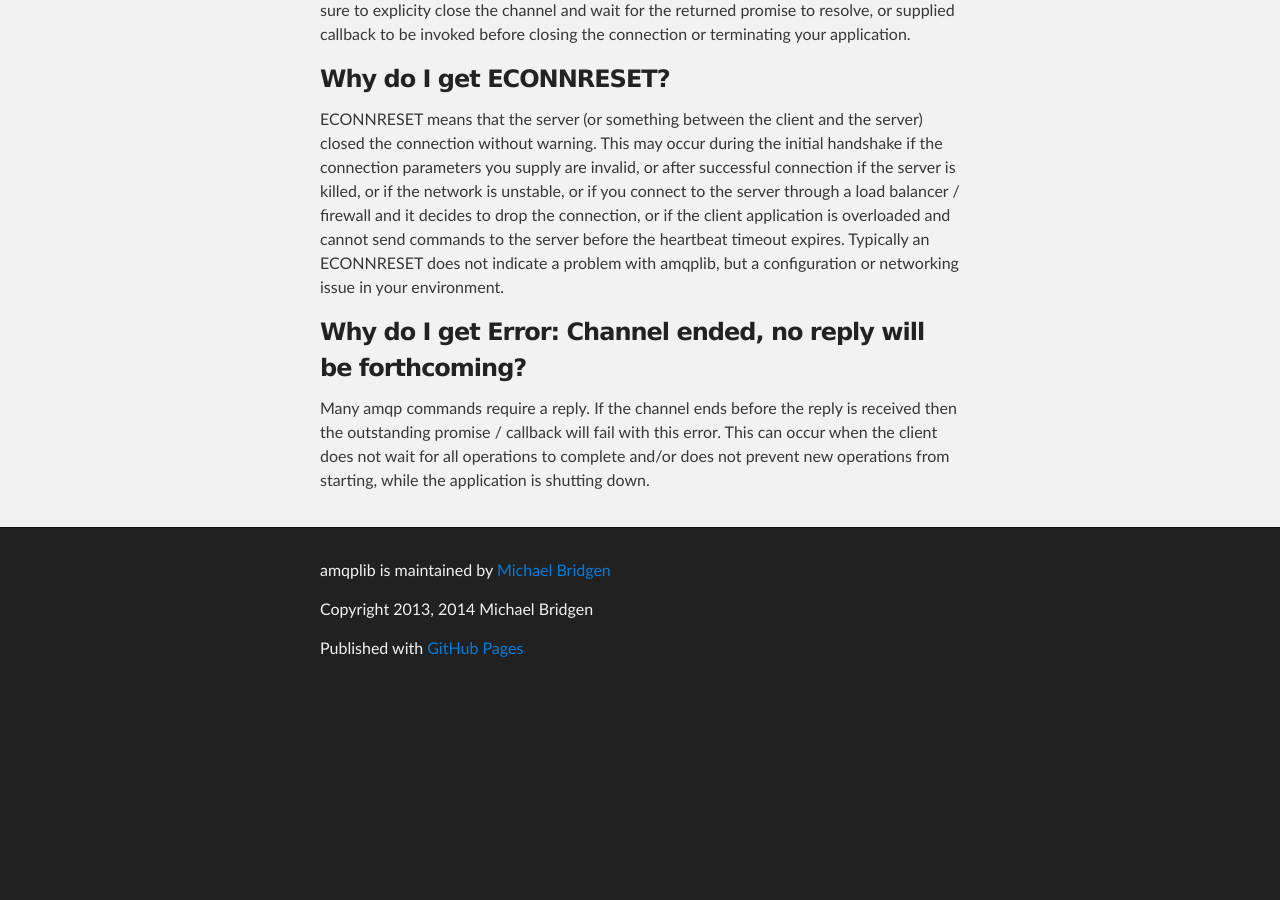
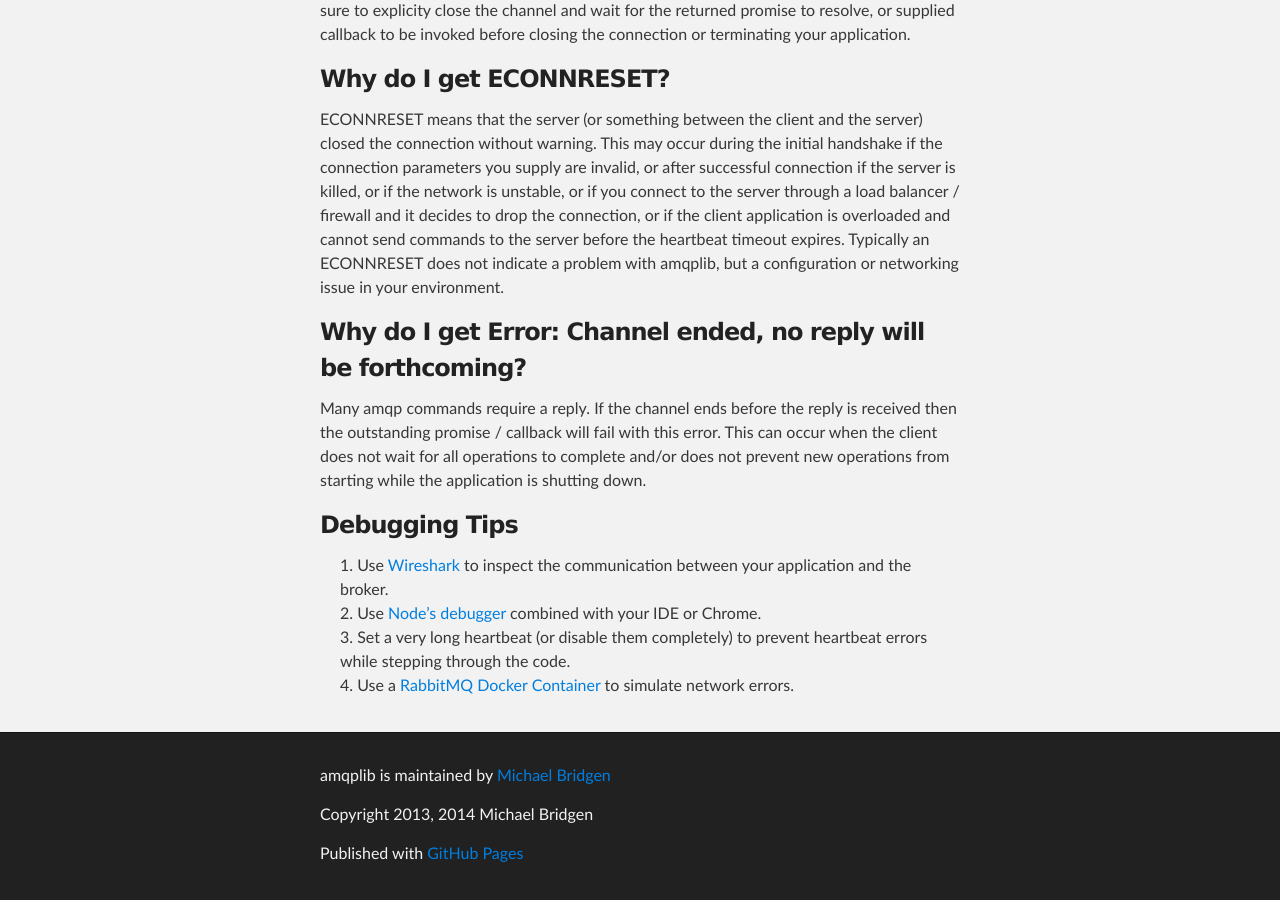
Before and after one commit to amqp-node/amqplib, a Jekyll site: the page built from index.md, in a window 1280 px wide and 900 px high, scrolled down 2859 px. Built offline with Jekyll 4.4.1, drawn with Linux system fonts in a browser that asks for light colours; Markdown is read by kramdown in place of the engine named in the settings; before the commit the page ends 3554 px from its top, so only the background shows below that.

Commit message:
Update index.md

```diff
--- a/index.md
+++ b/index.md
@@ -99,7 +99,14 @@ When you publish a message using channel.publish or channel.sendToQueue it is wr
 ECONNRESET means that the server (or something between the client and the server) closed the connection without warning. This may occur during the initial handshake if the connection parameters you supply are invalid, or after successful connection if the server is killed, or if the network is unstable, or if you connect to the server through a load balancer / firewall and it decides to drop the connection, or if the client application is overloaded and cannot send commands to the server before the heartbeat timeout expires. Typically an ECONNRESET does not indicate a problem with amqplib, but a configuration or networking issue in your environment.
 
 ### Why do I get Error: Channel ended, no reply will be forthcoming?
-Many amqp commands require a reply. If the channel ends before the reply is received then the outstanding promise / callback will fail with this error. This can occur when the client does not wait for all operations to complete and/or does not prevent new operations from starting, while the application is shutting down.
+Many amqp commands require a reply. If the channel ends before the reply is received then the outstanding promise / callback will fail with this error. This can occur when the client does not wait for all operations to complete and/or does not prevent new operations from starting while the application is shutting down.
+
+### Debugging Tips
+1. Use [Wireshark](https://www.rabbitmq.com/amqp-wireshark.html) to inspect the communication between your application and the broker.
+2. Use [Node's debugger](https://nodejs.org/en/docs/guides/debugging-getting-started/) combined with your IDE or Chrome.
+3. Set a very long heartbeat (or disable them completely) to prevent heartbeat errors while stepping through the code.
+4. Use a [RabbitMQ Docker Container](https://hub.docker.com/_/rabbitmq) to simulate network errors.
+
 
 [rabbit.js]: https://github.com/squaremo/rabbit.js
 [node-amqp]: https://github.com/postwait/node-amqp
```
